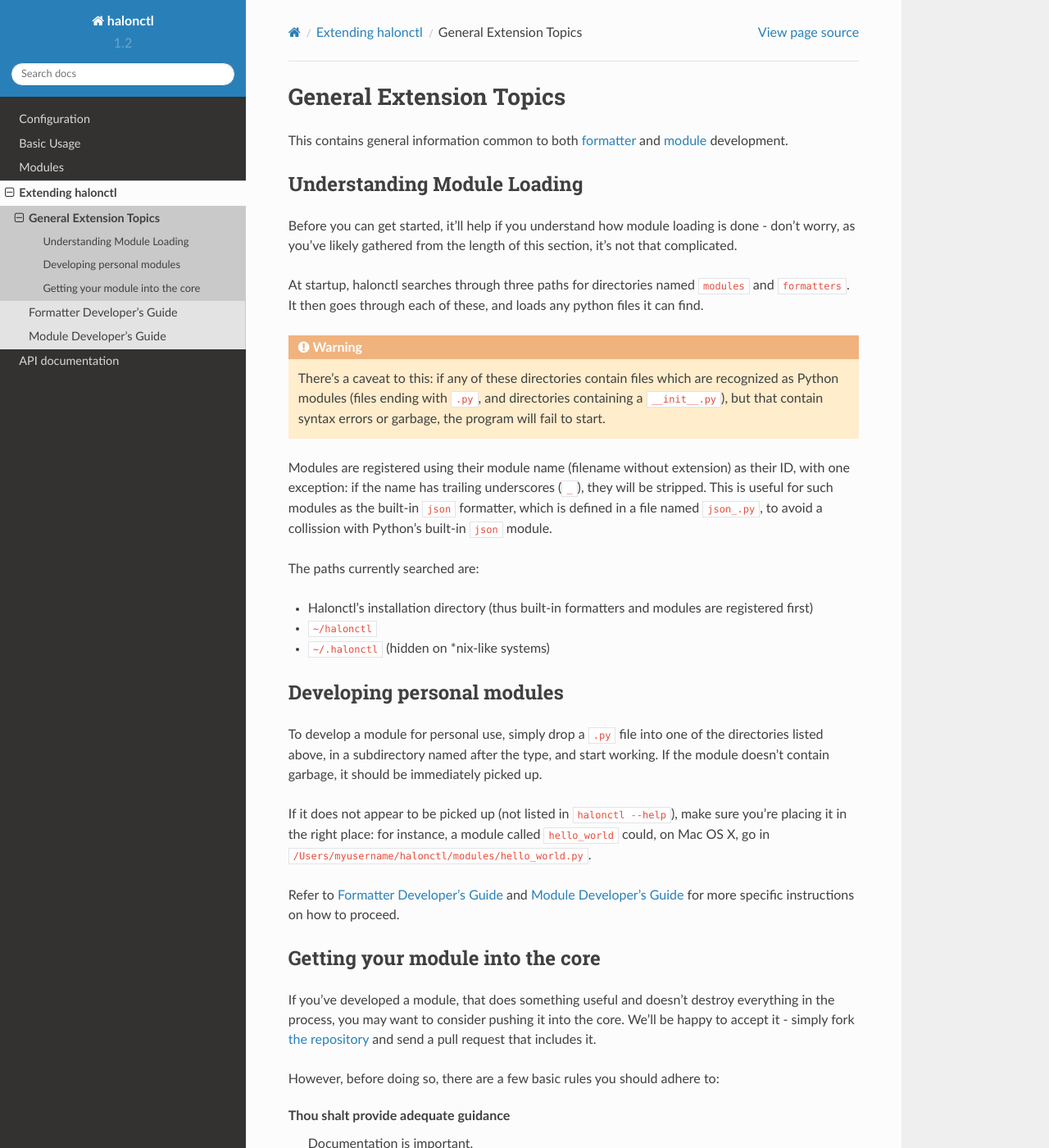
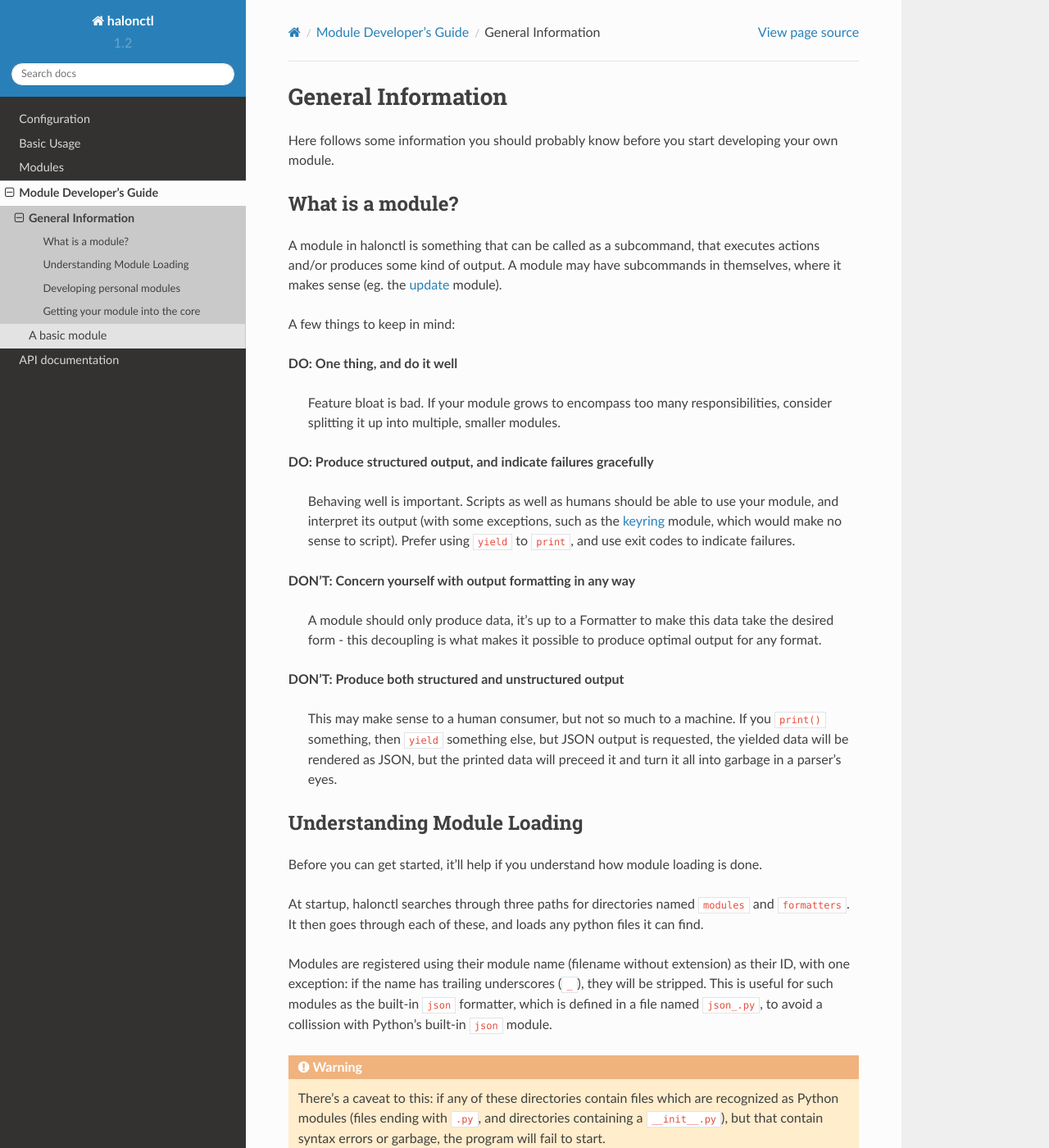
Before and after one commit to wildegnux/halonctl, a Sphinx documentation site: the page built from docs/moddev/general.rst, in a window 1280 px wide and 1400 px high. Shown: the whole window at 82% size. Built offline with Sphinx 7.4.7 and the Read the Docs theme 2.0.0, drawn with Linux system fonts in a browser that asks for light colours.

Commit message:
The mod dev guide is too big for one page

```diff
--- a/docs/extending/formatters.rst
+++ /dev/null
@@ -1,5 +0,0 @@
-Formatter Developer's Guide
-===========================
-
-.. note::
-   This document assumes that you have read :doc:`general`.
--- a/docs/index.rst
+++ b/docs/index.rst
@@ -9,7 +9,7 @@
    configuration
    basics
    modules
-   extending
+   moddev
    api
 
 
--- a/docs/extending.rst
+++ b/docs/moddev.rst
@@ -1,5 +1,5 @@
-Extending halonctl
-==================
+Module Developer's Guide
+========================
 
 Halonctl is built to be extended. The program acts as a framework, attempting to abstract away as much of the heavy lifting around communicating with Halon nodes as possible, to let module authors focus on more fun things than WSDL files and SOAP multiplexing.
 
@@ -8,6 +8,5 @@
 .. toctree::
    :maxdepth: 1
 
-   extending/general
-   extending/formatters
-   extending/modules
+   moddev/general
+   moddev/basic_module
--- a/docs/extending/general.rst
+++ b/docs/moddev/general.rst
@@ -1,19 +1,42 @@
-General Extension Topics
-========================
+General Information
+===================
 
-This contains general information common to both :doc:`formatter <formatters>` and :doc:`module <modules>` development.
+Here follows some information you should probably know before you start developing your own module.
+
+What is a module?
+-----------------
+
+A module in halonctl is something that can be called as a subcommand, that executes actions and/or produces some kind of output. A module may have subcommands in themselves, where it makes sense (eg. the :doc:`update <../modules/update>` module).
+
+A few things to keep in mind:
+
+**DO: One thing, and do it well**
+
+   Feature bloat is bad. If your module grows to encompass too many responsibilities, consider splitting it up into multiple, smaller modules.
+
+**DO: Produce structured output, and indicate failures gracefully**
+
+   Behaving well is important. Scripts as well as humans should be able to use your module, and interpret its output (with some exceptions, such as the :doc:`keyring <../modules/keyring>` module, which would make no sense to script). Prefer using ``yield`` to ``print``, and use exit codes to indicate failures.
+
+**DON'T: Concern yourself with output formatting in any way**
+
+   A module should only produce data, it's up to a Formatter to make this data take the desired form - this decoupling is what makes it possible to produce optimal output for any format.
+
+**DON'T: Produce both structured and unstructured output**
+
+   This may make sense to a human consumer, but not so much to a machine. If you ``print()`` something, then ``yield`` something else, but JSON output is requested, the yielded data will be rendered as JSON, but the printed data will preceed it and turn it all into garbage in a parser's eyes.
 
 Understanding Module Loading
 ----------------------------
 
-Before you can get started, it'll help if you understand how module loading is done - don't worry, as you've likely gathered from the length of this section, it's not that complicated.
+Before you can get started, it'll help if you understand how module loading is done.
 
 At startup, halonctl searches through three paths for directories named ``modules`` and ``formatters``. It then goes through each of these, and loads any python files it can find.
 
+Modules are registered using their module name (filename without extension) as their ID, with one exception: if the name has trailing underscores (``_``), they will be stripped. This is useful for such modules as the built-in ``json`` formatter, which is defined in a file named ``json_.py``, to avoid a collission with Python's built-in ``json`` module.
+
 .. warning::
    There's a caveat to this: if any of these directories contain files which are recognized as Python modules (files ending with ``.py``, and directories containing a ``__init__.py``), but that contain syntax errors or garbage, the program will fail to start.
-
-Modules are registered using their module name (filename without extension) as their ID, with one exception: if the name has trailing underscores (``_``), they will be stripped. This is useful for such modules as the built-in ``json`` formatter, which is defined in a file named ``json_.py``, to avoid a collission with Python's built-in ``json`` module.
 
 The paths currently searched are:
 
@@ -28,8 +51,6 @@
 
 If it does not appear to be picked up (not listed in ``halonctl --help``), make sure you're placing it in the right place: for instance, a module called ``hello_world`` could, on Mac OS X, go in ``/Users/myusername/halonctl/modules/hello_world.py``.
 
-Refer to :doc:`formatters` and :doc:`modules` for more specific instructions on how to proceed.
-
 Getting your module into the core
 ---------------------------------
 
@@ -37,28 +58,32 @@
 
 However, before doing so, there are a few basic rules you should adhere to:
 
-Thou shalt provide adequate guidance
+**Thou shalt provide adequate guidance**
+
 	Documentation is important.
 
 	Write a quick guide explaining how to use your module - no need to write an essay, just enough to understand how it works. Remember that your audience is fairly technical systems administrators, so feel free to use technical language where appropriate.
 
 	Just as important is that you use comments in your code where appropriate. Don't comment every line, that's just annoying, but if something looks unclear, a quick comment might help.
 
-Thou shalt not abandon thy past nor future
+**Thou shalt not abandon thy past nor future**
+
 	We support both Python 2 and 3, and we'd like to continue doing so for the foreseeable future.
 
 	We use ``from __future__ import print_function`` to transform the ``print`` statement into a function, and use the excellent `six <https://pythonhosted.org/six/>`_ library to smooth over most of the remaining differences between the two versions.
 
 	Please test your module briefly with both versions, if at all possible.
 
-Thou shalt avoid causing unpleasantries
+**Thou shalt avoid causing unpleasantries**
+
 	Needless to say, your module should make a best effort to avoid destroying the user's data, even by accident.
 
 	A good way to do this is to not actually touch anything unless certain commandline flags are specified, and default to just printing things out - or complaining about the lack of a flag, if that wouldn't make any sense. You may also choose to ask for permission before performing destructive operations.
 
 	If you opt for the latter, make sure you include a flag (by convention ``-y|--yes``) that assumes "Yes" to all input. This helps a bunch when scripting.
 
-Thou shalt not announce falsehoods
+**Thou shalt not announce falsehoods**
+
 	Make sure your command provides accurate output and, just as importantly, exit codes. The latter is especially easy to forget - are you setting ``self.exitcode`` if the command fails for whatever reason, and ``self.partial`` if you couldn't get all the information you asked for?
 
 	Exit codes are important when scripting, because it lets you tell very easily if an operation succeeded, and handle gracefully cases where it does not.
```
Also changed, not shown: docs/moddev/basic_module.rst (renamed from docs/extending/modules.rst, +2 -38 lines).
